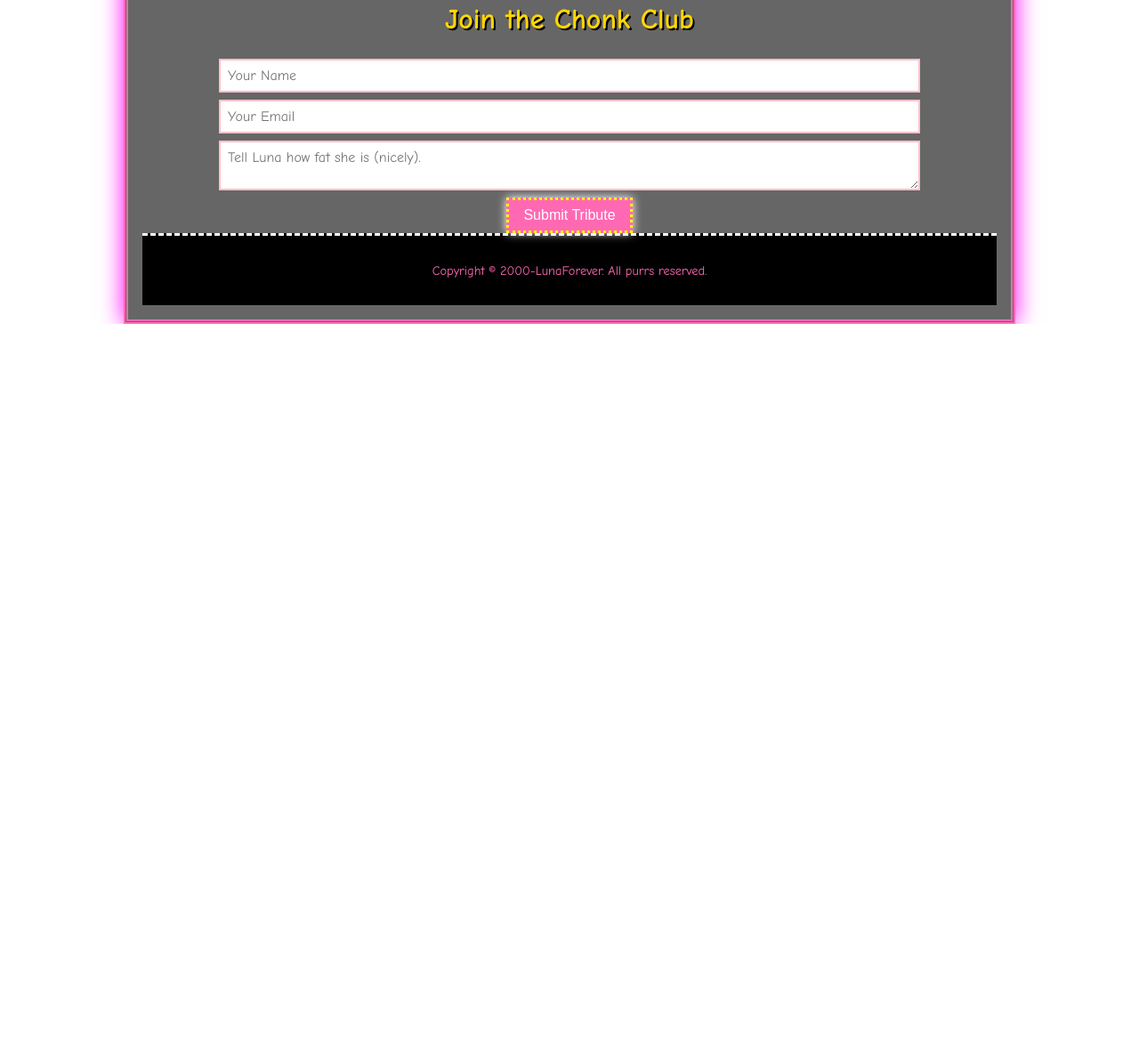
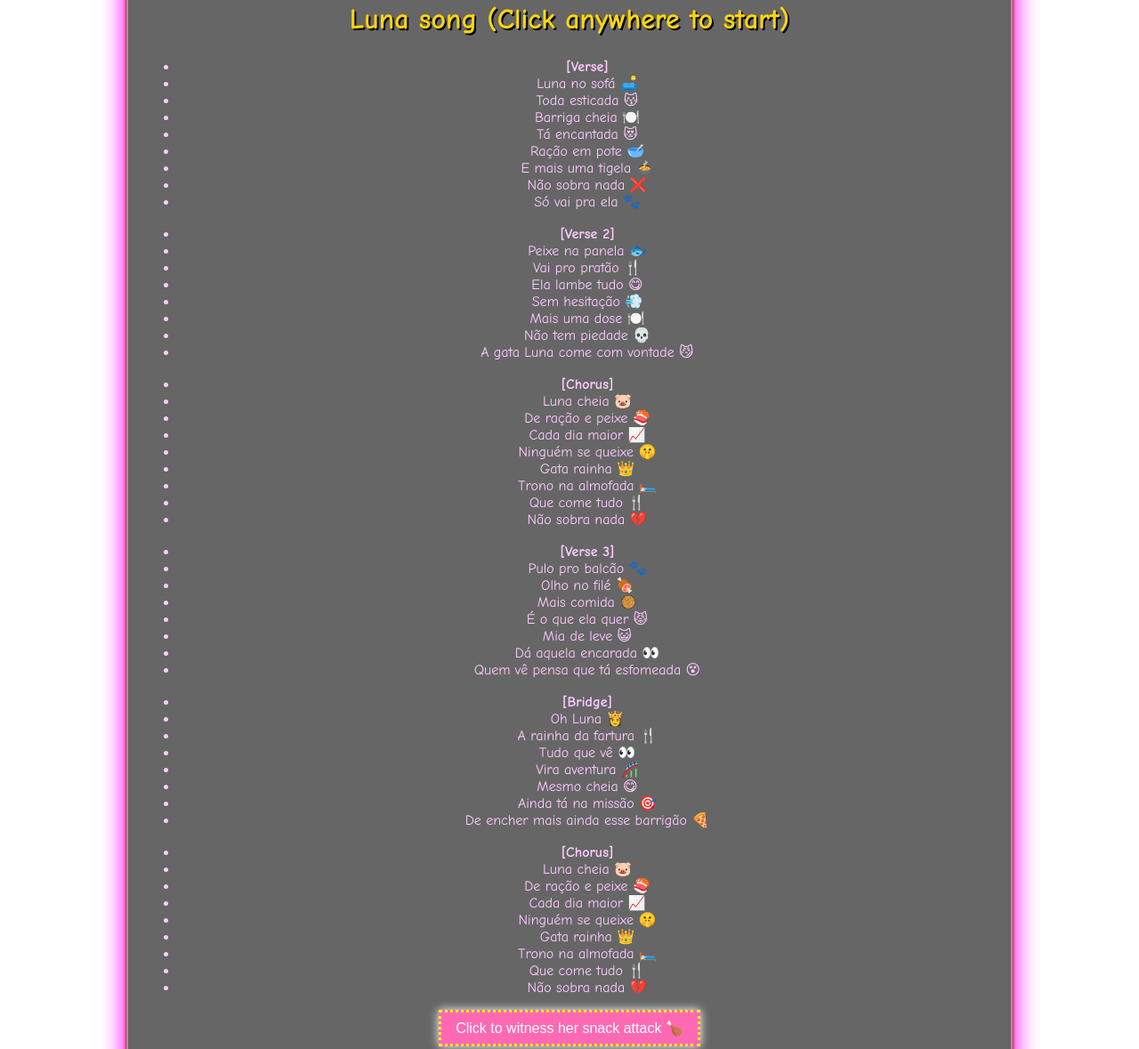
Before and after one commit to lieschenn/luna, a plain HTML site: page index.html in a window 1280 px wide. Shown: the part 1624-2803 px from the top of the page at 89% size. Before the commit the page ends 1988 px from the top, so only its background shows below. Drawn offline with Linux system fonts and the light colour scheme.

Commit message:
Update index.html

```diff
--- a/index.html
+++ b/index.html
@@ -51,6 +51,79 @@
         <img src="images/luna4.png" alt="Parece um balaozao" class="gallery-img" />
       </section>
 
+      <section id="Lyrics">
+        <h2>Luna song (Click anywhere to start)</h2>
+        <ul id="luna-anthem-list">
+            <li><strong>[Verse]</strong></li>
+            <li>Luna no sofá 🛋️</li>
+            <li>Toda esticada 😽</li>
+            <li>Barriga cheia 🍽️</li>
+            <li>Tá encantada 😻</li>
+            <li>Ração em pote 🥣</li>
+            <li>E mais uma tigela 🍲</li>
+            <li>Não sobra nada ❌</li>
+            <li>Só vai pra ela 🐾</li>
+
+            <br>
+
+            <li><strong>[Verse 2]</strong></li>
+            <li>Peixe na panela 🐟</li>
+            <li>Vai pro pratão 🍴</li>
+            <li>Ela lambe tudo 😋</li>
+            <li>Sem hesitação 💨</li>
+            <li>Mais uma dose 🍽️</li>
+            <li>Não tem piedade 💀</li>
+            <li>A gata Luna come com vontade 😼</li>
+
+            <br>
+
+            <li><strong>[Chorus]</strong></li>
+            <li>Luna cheia 🐷</li>
+            <li>De ração e peixe 🍣</li>
+            <li>Cada dia maior 📈</li>
+            <li>Ninguém se queixe 🤫</li>
+            <li>Gata rainha 👑</li>
+            <li>Trono na almofada 🛏️</li>
+            <li>Que come tudo 🍴</li>
+            <li>Não sobra nada 💔</li>
+
+            <br>
+
+            <li><strong>[Verse 3]</strong></li>
+            <li>Pulo pro balcão 🐾</li>
+            <li>Olho no filé 🍖</li>
+            <li>Mais comida 🥘</li>
+            <li>É o que ela quer 😾</li>
+            <li>Mia de leve 😺</li>
+            <li>Dá aquela encarada 👀</li>
+            <li>Quem vê pensa que tá esfomeada 😵</li>
+
+            <br>
+
+            <li><strong>[Bridge]</strong></li>
+            <li>Oh Luna 👸</li>
+            <li>A rainha da fartura 🍴</li>
+            <li>Tudo que vê 👀</li>
+            <li>Vira aventura 🎢</li>
+            <li>Mesmo cheia 😋</li>
+            <li>Ainda tá na missão 🎯</li>
+            <li>De encher mais ainda esse barrigão 🍕</li>
+
+            <br>
+
+            <li><strong>[Chorus]</strong></li>
+            <li>Luna cheia 🐷</li>
+            <li>De ração e peixe 🍣</li>
+            <li>Cada dia maior 📈</li>
+            <li>Ninguém se queixe 🤫</li>
+            <li>Gata rainha 👑</li>
+            <li>Trono na almofada 🛏️</li>
+            <li>Que come tudo 🍴</li>
+            <li>Não sobra nada 💔</li>
+          </ul>
+        <button onclick="launchPopup()">Click to witness her snack attack 🍗</button>
+      </section>
+
       <section id="guestbook">
         <h2>Join the Chonk Club</h2>
         <form id="guestbook-form">
```
